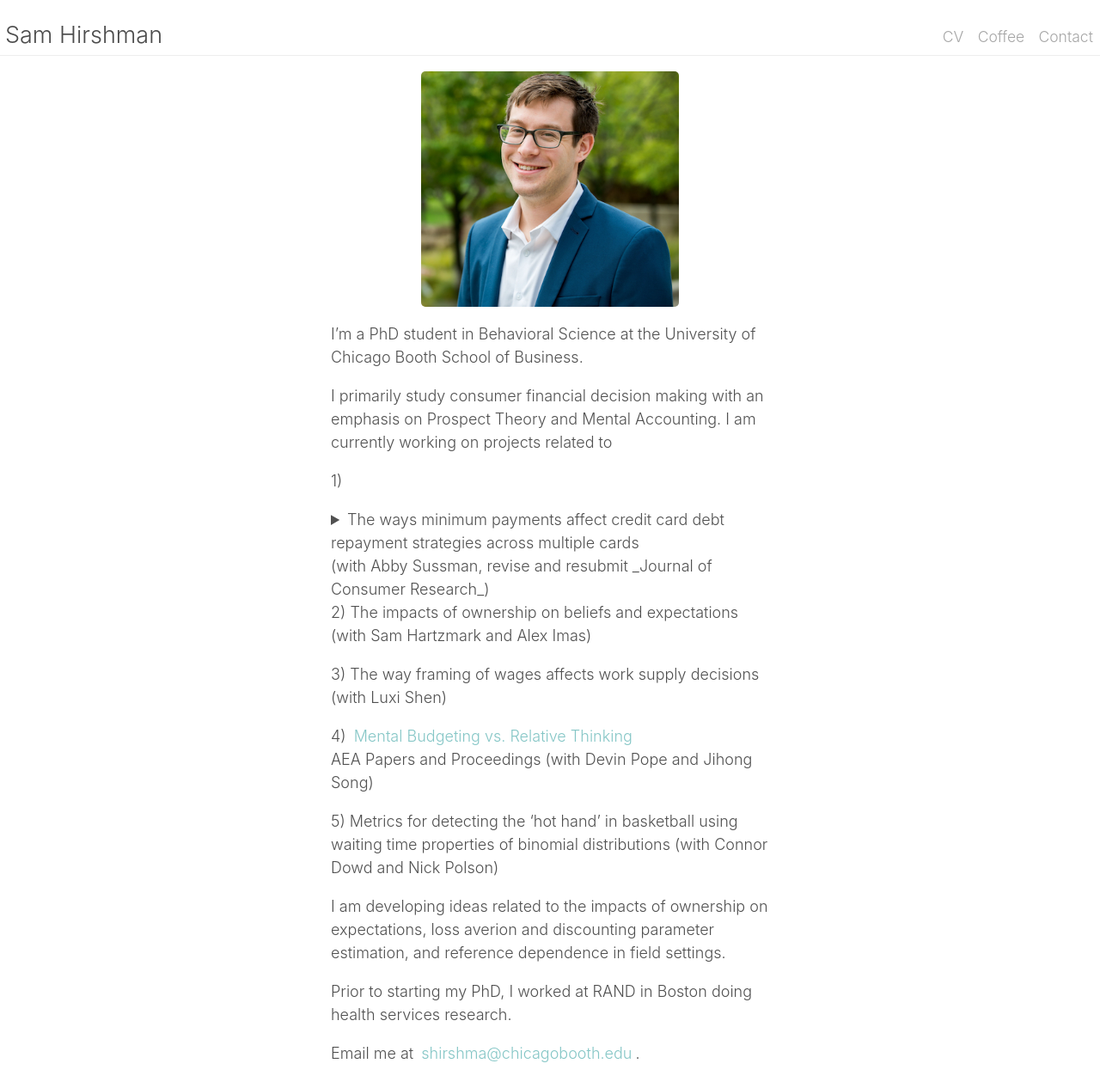
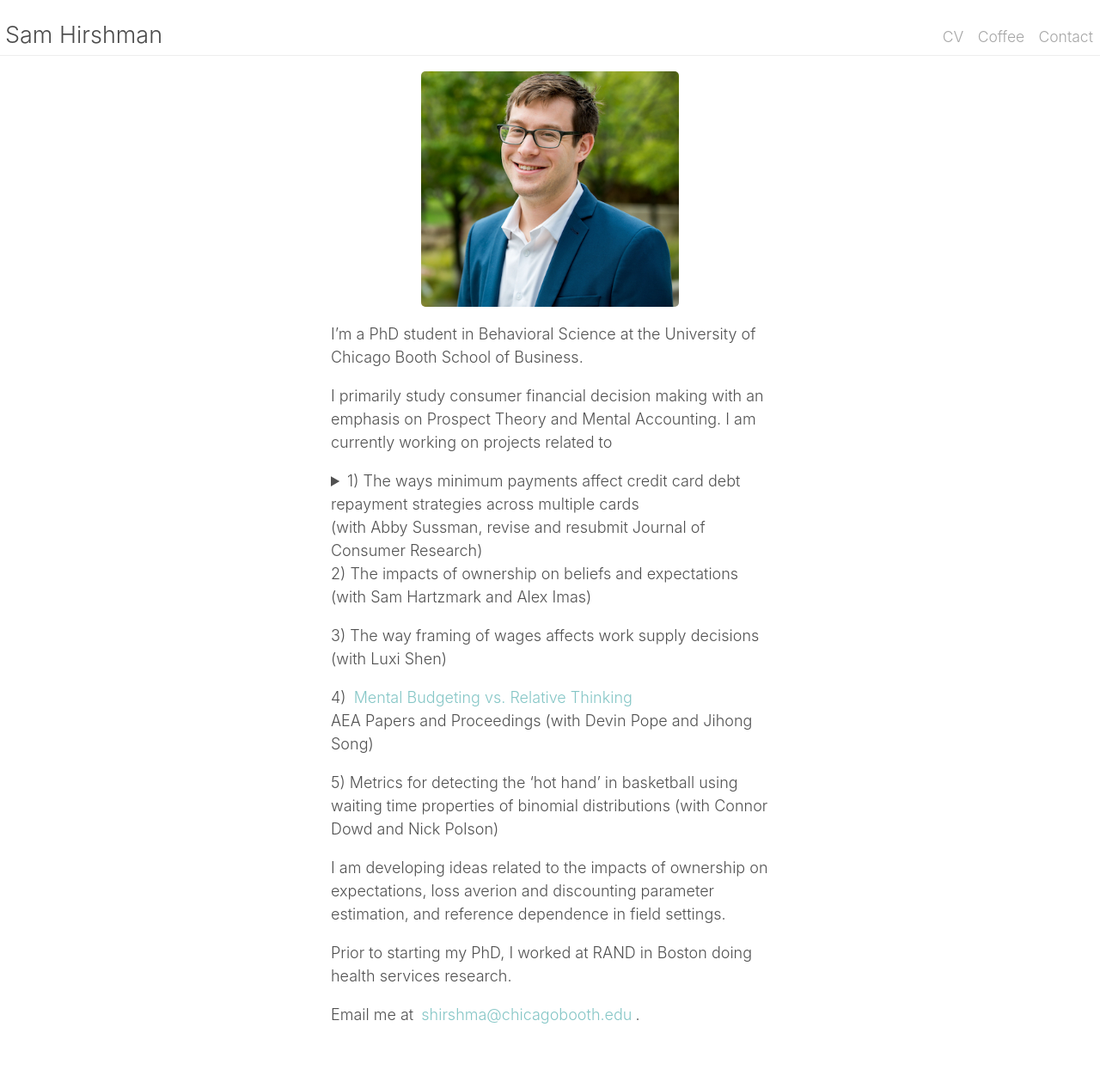
Before and after one commit to shirshma/shirshma.github.io, a Jekyll site: the page built from index.md, in a window 1280 px wide. Shown: the whole page at 86% size. Built offline with Jekyll 4.4.1, drawn with Linux system fonts in a browser that asks for light colours; after the commit the page ends 1221 px from its top, so only the background shows below that.

```diff
--- a/index.md
+++ b/index.md
@@ -8,8 +8,8 @@ description: PhD student in Behavioral Science at University of Chicago's Booth
 I’m a PhD student in Behavioral Science at the University of Chicago Booth School of Business.
 
 I primarily study consumer financial decision making with an emphasis on Prospect Theory and Mental Accounting. I am currently working on projects related to
-  <p> 1) <details><summary>The ways minimum payments affect credit card debt repayment strategies across multiple cards<br>
-  (with Abby Sussman, revise and resubmit _Journal of Consumer Research_)</summary>
+  <p><details><summary> 1) The ways minimum payments affect credit card debt repayment strategies across multiple cards<br>
+  (with Abby Sussman, revise and resubmit Journal of Consumer Research)</summary>
   <p>
  While debt can provide important flexibility and opportunity for consumers, interest payments on this debt is costly.  US consumers currently pay an average interest rate of 17% on a total of $15,482 outstanding debt balances, with poor debt management strategies leading consumers to spend even more than necessary on interest payments. We investigate people’s lay theories of optimal credit card debt repayment strategies and examine how minimum payments affect these strategies across multiple cards. We first find that consumers’ lay beliefs do align with the cost-minimizing strategy (i.e., paying the highest interest rate debts first), but that consumers do not place enough emphasis on the importance of interest rates (studies 1a, b). Second, we propose and provide evidence for the dispersion theory in the context of minimum payments: the presence of the minimum payment requirement causes participants to spread excess repayments across more accounts, interfering with implementation of the optimal strategy (Study 2-5). Finally, we find that making an explicit allocation decision for each account moderates the effects of the minimum payment we document in prior studies (Study 6).
    </p>
```
